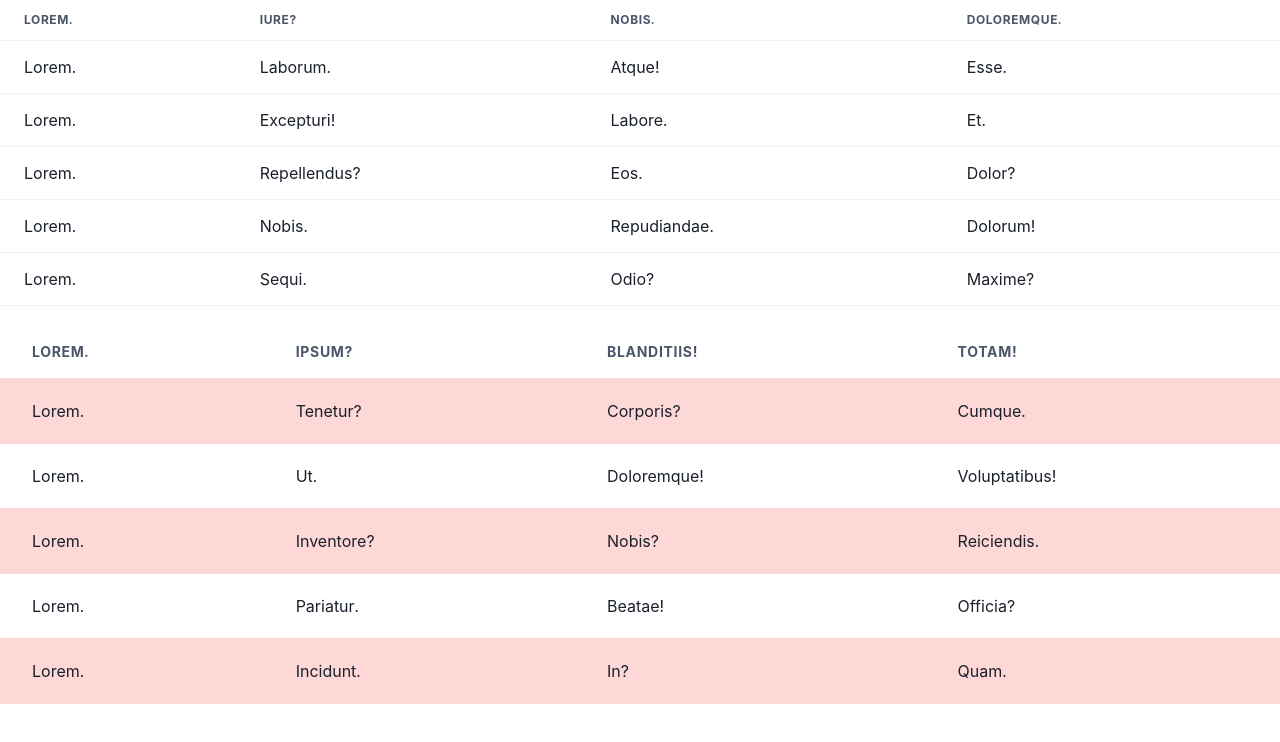
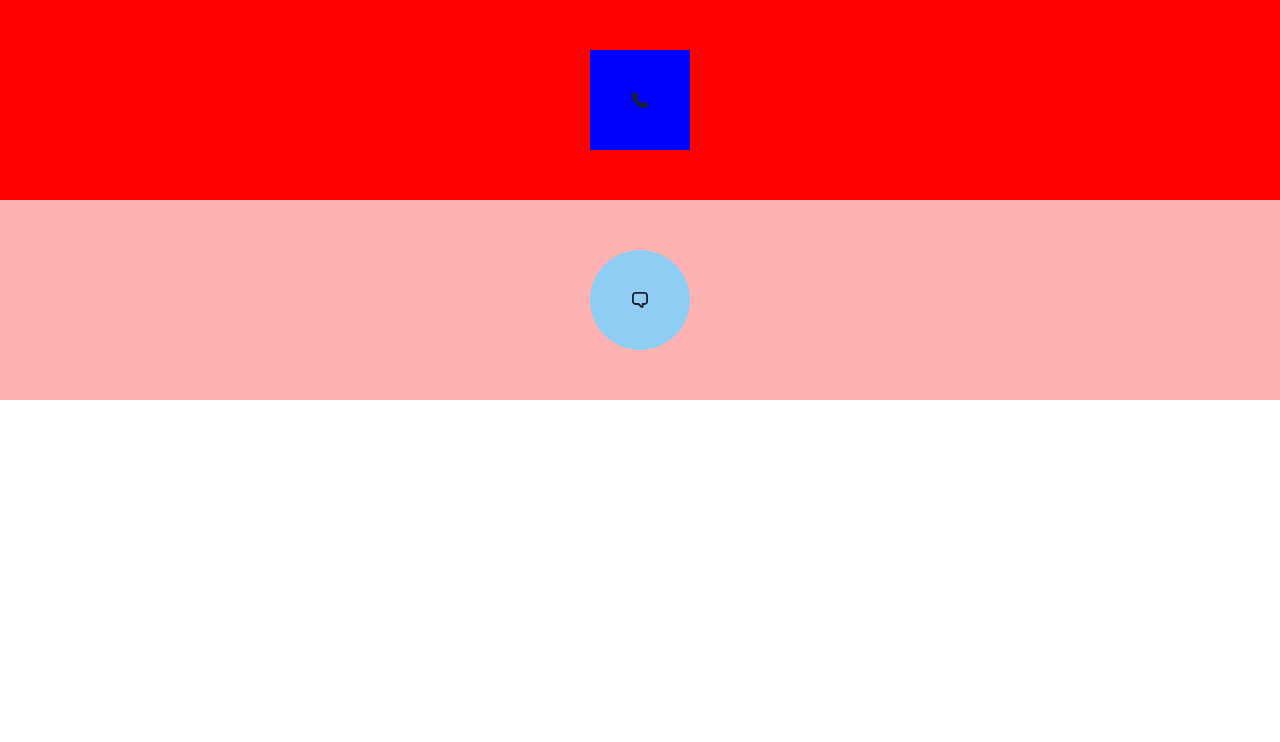
Before and after one commit to Seunggyo/react20231031, a React (Create React App) app: page / in a window 1280 px wide. Shown: the top 742 px of the page. Built offline with nearby package versions, Linux system fonts and the light colour scheme.

Commit message:
Center와 circle, square와 icon 활용

```diff
--- a/src/App.js
+++ b/src/App.js
@@ -1,107 +1,20 @@
-import {
-  Box,
-  SimpleGrid,
-  Table,
-  Tbody,
-  Td,
-  Th,
-  Thead,
-  Tr,
-} from "@chakra-ui/react";
+import { ChatIcon, PhoneIcon } from "@chakra-ui/icons";
+import { Box, Center, Circle, Square } from "@chakra-ui/react";
 
 function App() {
   return (
     <>
-      <SimpleGrid columns={1} gap={5}>
-        <Box>
-          <Table>
-            <Thead>
-              <Tr>
-                <Th>Lorem.</Th>
-                <Th>Iure?</Th>
-                <Th>Nobis.</Th>
-                <Th>Doloremque.</Th>
-              </Tr>
-            </Thead>
-            <Tbody>
-              <Tr>
-                <Td>Lorem.</Td>
-                <Td>Laborum.</Td>
-                <Td>Atque!</Td>
-                <Td>Esse.</Td>
-              </Tr>
-              <Tr>
-                <Td>Lorem.</Td>
-                <Td>Excepturi!</Td>
-                <Td>Labore.</Td>
-                <Td>Et.</Td>
-              </Tr>
-              <Tr>
-                <Td>Lorem.</Td>
-                <Td>Repellendus?</Td>
-                <Td>Eos.</Td>
-                <Td>Dolor?</Td>
-              </Tr>
-              <Tr>
-                <Td>Lorem.</Td>
-                <Td>Nobis.</Td>
-                <Td>Repudiandae.</Td>
-                <Td>Dolorum!</Td>
-              </Tr>
-              <Tr>
-                <Td>Lorem.</Td>
-                <Td>Sequi.</Td>
-                <Td>Odio?</Td>
-                <Td>Maxime?</Td>
-              </Tr>
-            </Tbody>
-          </Table>
-        </Box>
-        <Box>
-          <Table variant="striped" colorScheme="red" size={"lg"}>
-            <Thead>
-              <Tr>
-                <Th>Lorem.</Th>
-                <Th>Ipsum?</Th>
-                <Th>Blanditiis!</Th>
-                <Th>Totam!</Th>
-              </Tr>
-            </Thead>
-            <Tbody>
-              <Tr>
-                <Td>Lorem.</Td>
-                <Td>Tenetur?</Td>
-                <Td>Corporis?</Td>
-                <Td>Cumque.</Td>
-              </Tr>
-              <Tr>
-                <Td>Lorem.</Td>
-                <Td>Ut.</Td>
-                <Td>Doloremque!</Td>
-                <Td>Voluptatibus!</Td>
-              </Tr>
-              <Tr>
-                <Td>Lorem.</Td>
-                <Td>Inventore?</Td>
-                <Td>Nobis?</Td>
-                <Td>Reiciendis.</Td>
-              </Tr>
-              <Tr>
-                <Td>Lorem.</Td>
-                <Td>Pariatur.</Td>
-                <Td>Beatae!</Td>
-                <Td>Officia?</Td>
-              </Tr>
-              <Tr>
-                <Td>Lorem.</Td>
-                <Td>Incidunt.</Td>
-                <Td>In?</Td>
-                <Td>Quam.</Td>
-              </Tr>
-            </Tbody>
-          </Table>
-        </Box>
-      </SimpleGrid>
+      <Center bg={"red"} h={"200px"}>
+        <Square bg={"blue"} w={"100px"} h={"100px"}>
+          <PhoneIcon />
+        </Square>
+      </Center>
+
+      <Center bg={"red.200"} h={"200px"}>
+        <Circle bg={"blue.200"} w={"100px"} h="100px">
+          <ChatIcon />
+        </Circle>
+      </Center>
     </>
   );
 }
```
